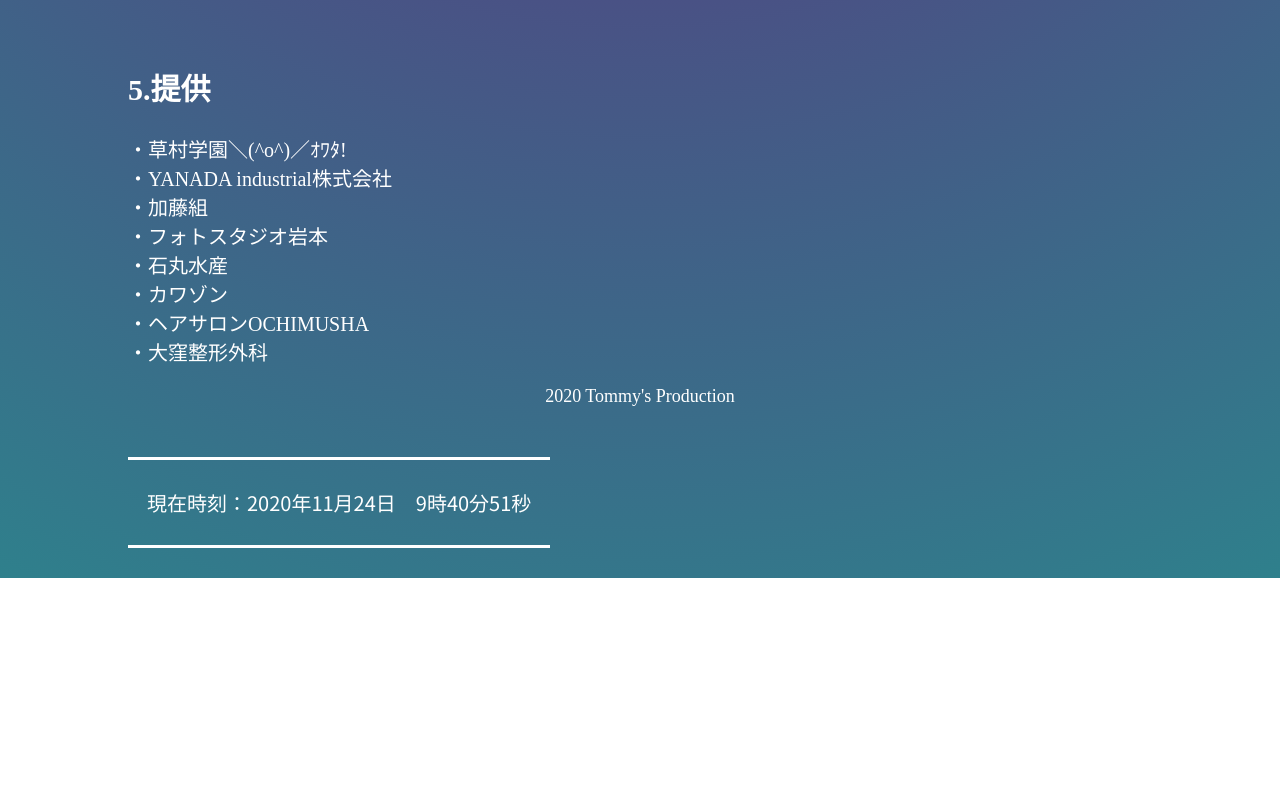
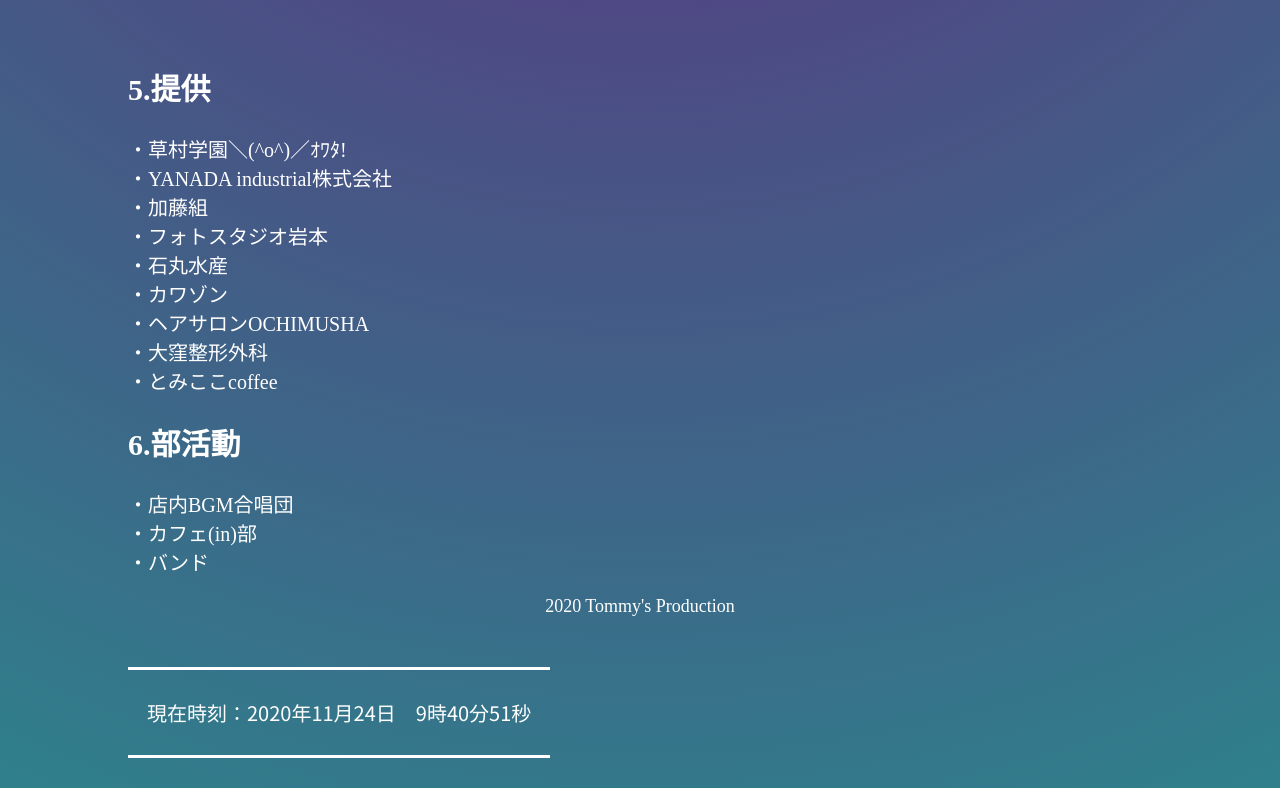
Before and after one commit to TommysProduction/TommysProduction.github.io, a plain HTML site: page introduction.html in a window 1280 px wide. Shown: the part 2007-2795 px from the top of the page. Before the commit the page ends 2585 px from the top, so only its background shows below. Drawn offline with Linux system fonts and the light colour scheme.

Commit message:
added club

```diff
--- a/introduction.html
+++ b/introduction.html
@@ -114,7 +114,16 @@
 			・石丸水産<br>
 			・カワゾン<br>
 			・ヘアサロンOCHIMUSHA<br>
-			・大窪整形外科
+			・大窪整形外科<br>
+			・とみここcoffee
+		</p>
+		<h2>
+			6.部活動
+		</h2>
+		<p>
+			・店内BGM合唱団<br>
+			・カフェ(in)部<br>
+			・バンド
 		</p>
 	</div>
 	<div class="footer">
```
